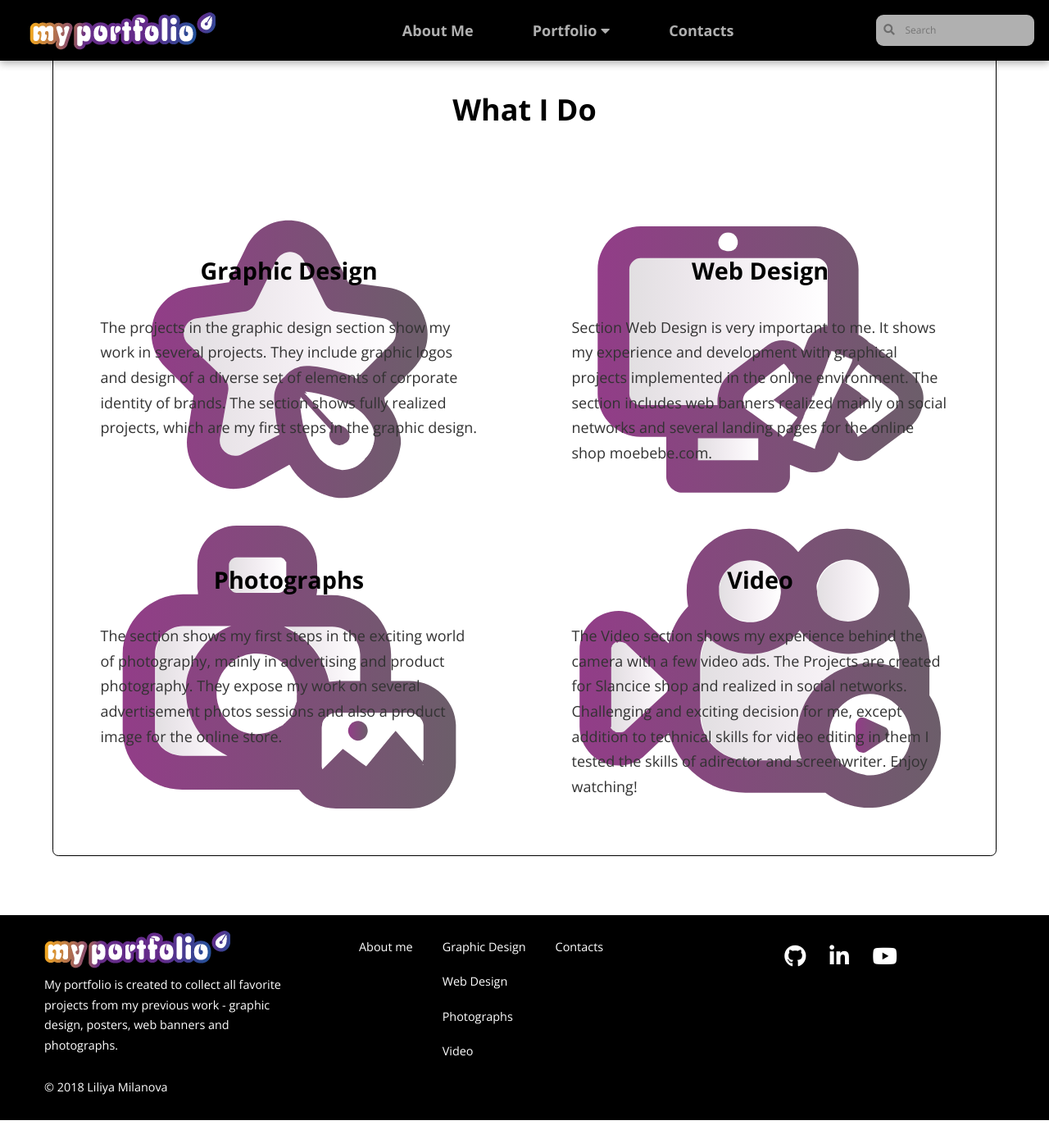
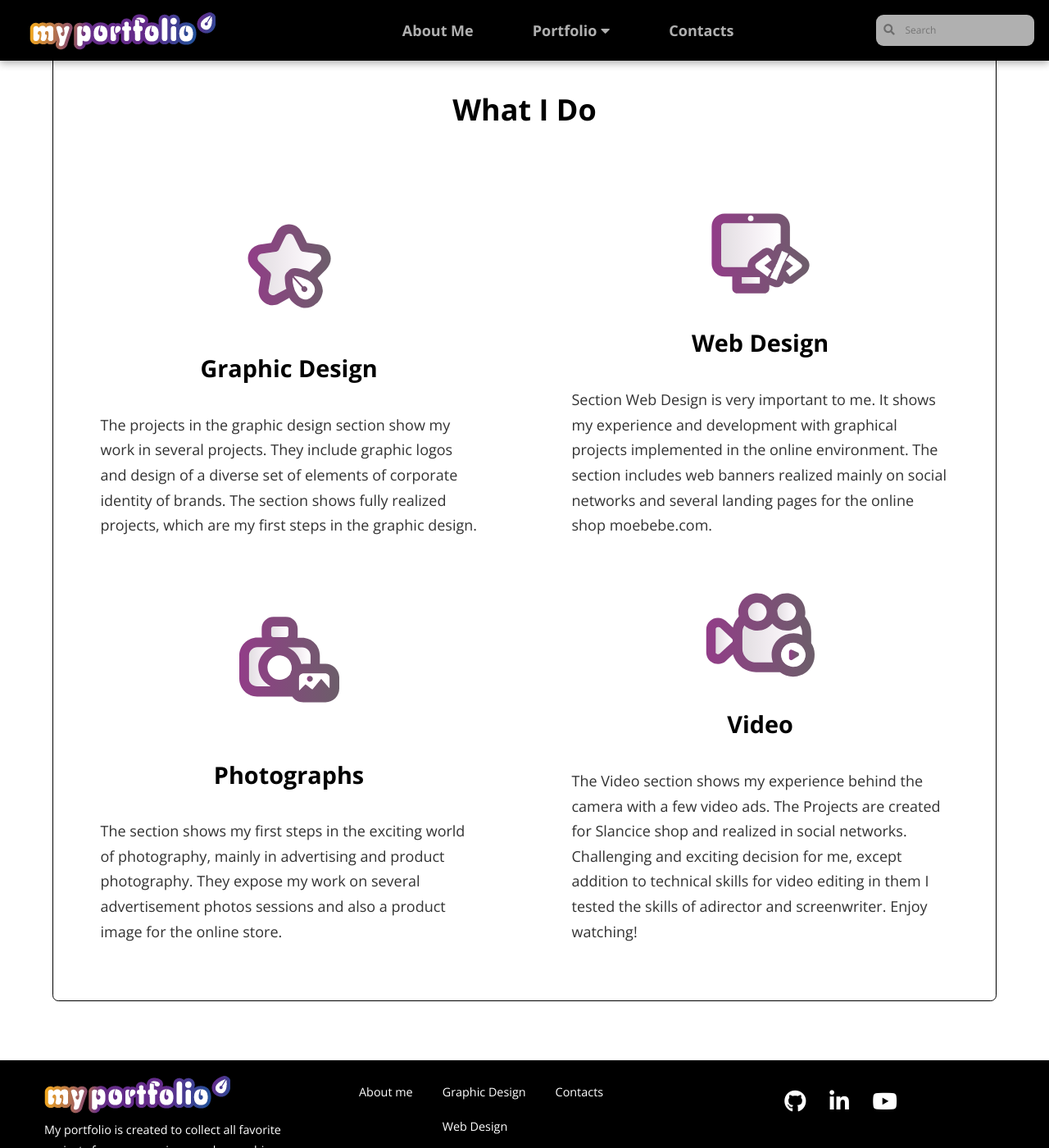
Before and after one commit to LiliyaMilanova/myportfolio, a Jekyll site: the page built from index.html, in a window 1280 px wide and 1400 px high, scrolled down 722 px. Shown: the whole window at 82% size. Built offline with Jekyll 4.4.1, drawn with Linux system fonts in a browser that asks for light colours; nearby versions of some CDN libraries; before the commit the page ends 2088 px from its top, so only the background shows below that.

Commit message:
Update styles.css

```diff
--- a/css/styles.css
+++ b/css/styles.css
@@ -108,7 +108,8 @@ body {
 }
 
 .what span {
-    text-align: center;
+    width: 30%;
+    margin: auto;
 }
 
 .what > h4 {
```
